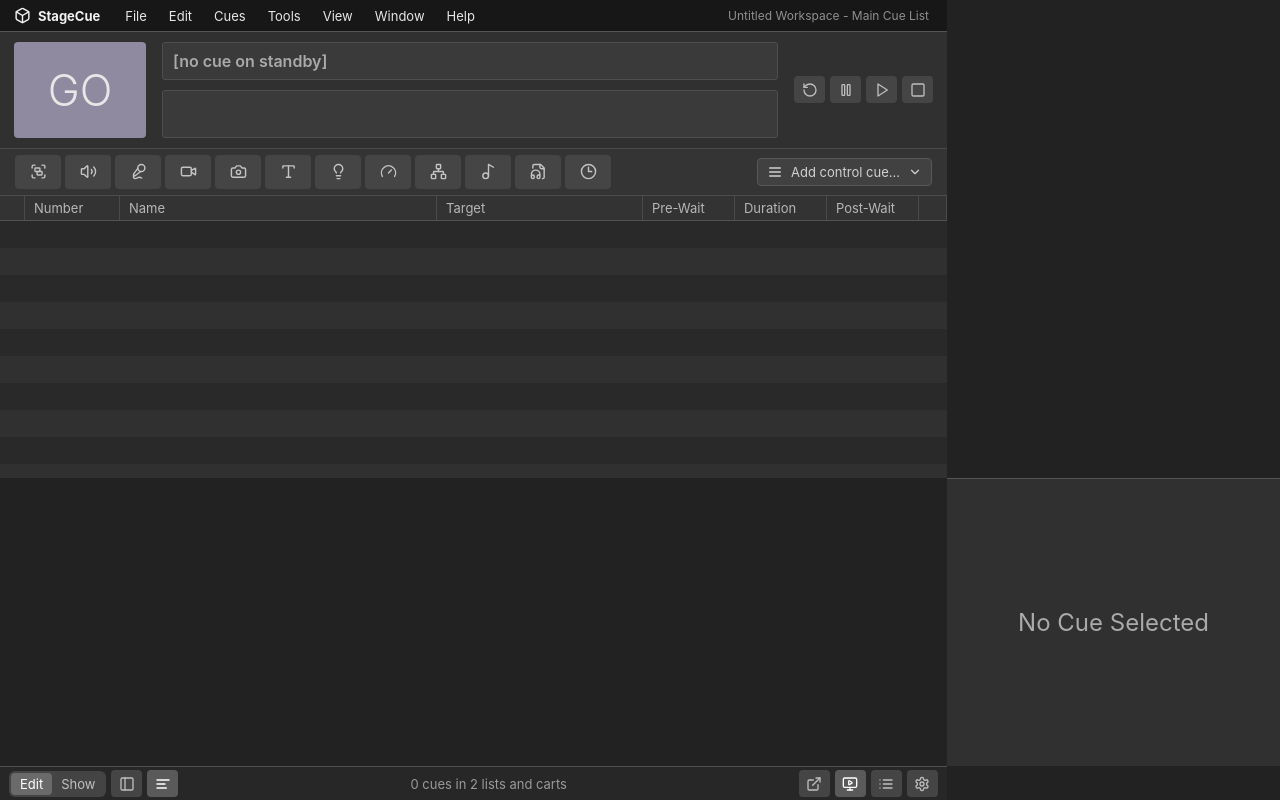
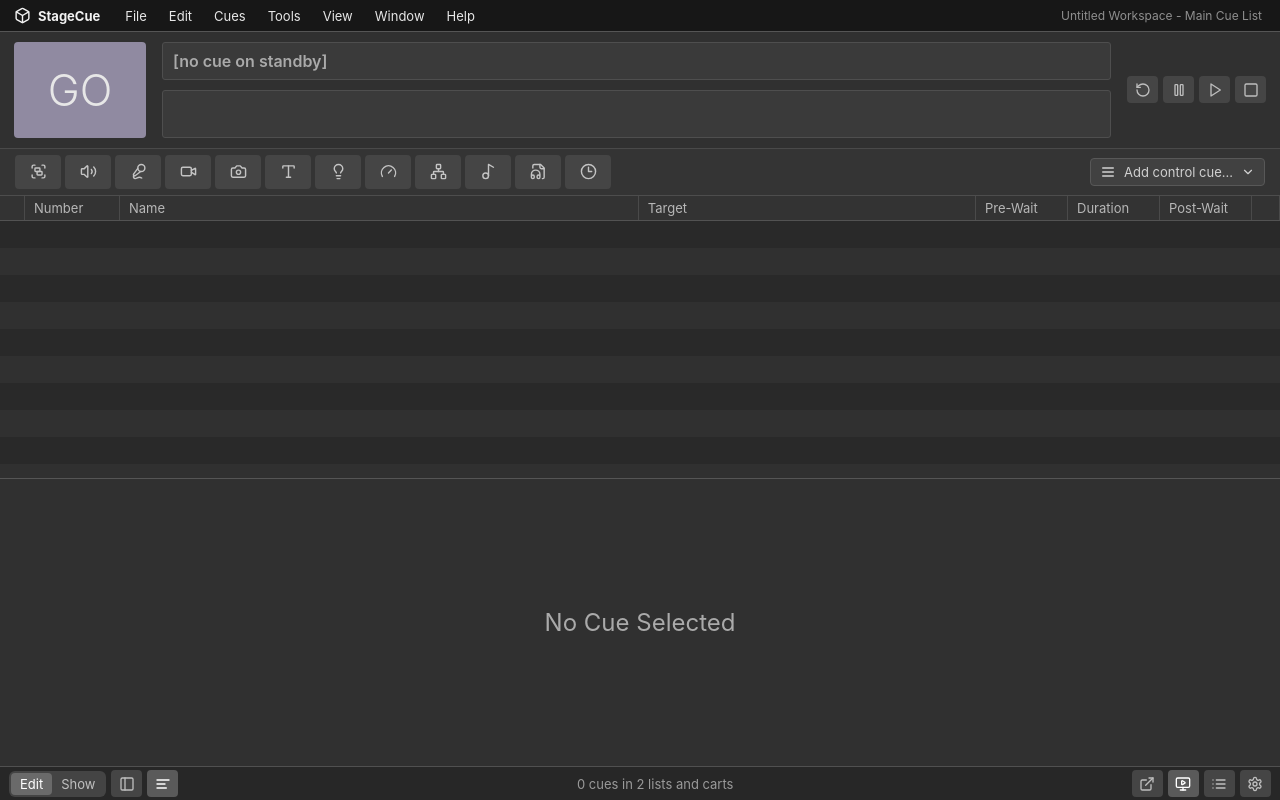
Before and after one commit to ingoau/webcue, a Next.js app: page / in a window 1280 px wide. Built offline with nearby package versions, Linux system fonts and the light colour scheme.

Commit message:
(codex) keep inspector in bottom grid row
Co-authored-by: Codex <noreply@openai.com>

```diff
--- a/app/globals.css
+++ b/app/globals.css
@@ -15,7 +15,7 @@ button { border:0; }
 .masthead { grid-row:2; }
 .toolbox { grid-row:3; }
 .work-area { grid-row:4; }
-.inspector { grid-row:5; }
+.inspector,.inspector-resizer { grid-row:5; grid-column:1; }
 footer { grid-row:6; }
 
 .menu-bar { display:flex; align-items:center; padding:0 8px; background:#171717; border-bottom:1px solid #555; z-index:20; }
```
Also changed, not shown: 1 other file (tests, documents, lock files or other folders).
